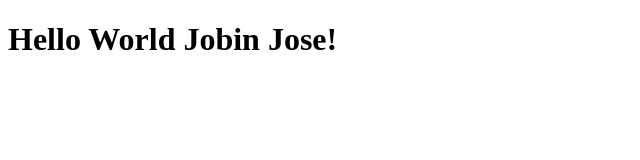
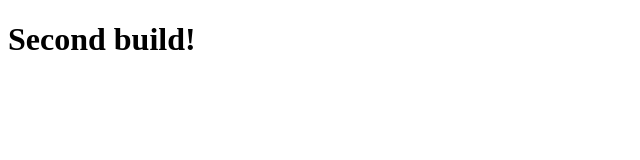
Before and after one commit to bobinjosek/Test, a plain HTML site: page index.html in a window 1280 px wide. Shown: the whole page, without its empty margins (0-640 px from the left). Drawn offline with Linux system fonts and the light colour scheme.

Commit message:
Update index.html

```diff
--- a/index.html
+++ b/index.html
@@ -1,9 +1,9 @@
 <!doctype html>
 <html>
 	<head>
-		<title>Hello World!</title>
+		<title>Welcome!</title>
 	</head>
 	<body>
-		<h1>Hello World Jobin Jose!</h1>
+		<h1>Second build!</h1>
 	</body>
 </html>
```
